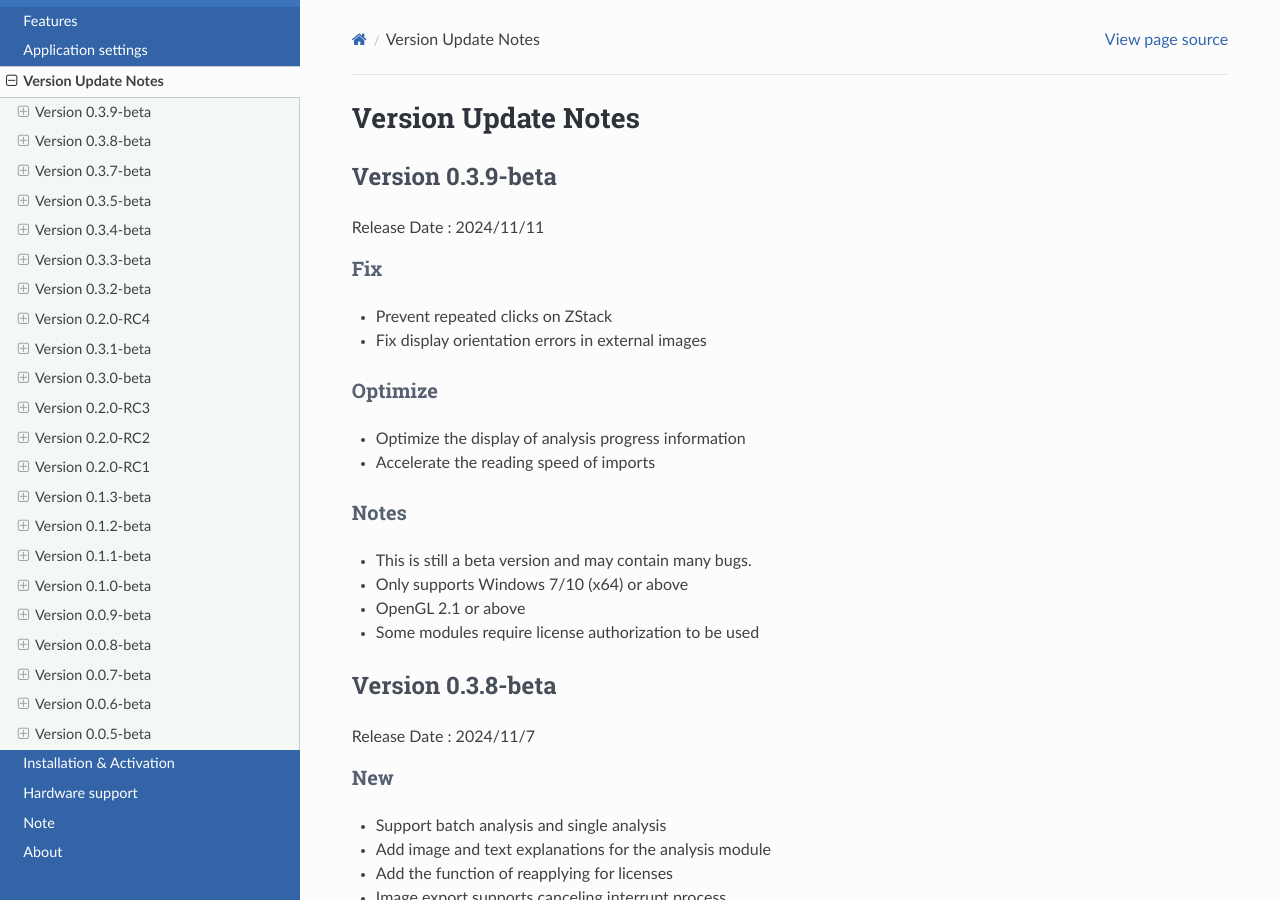
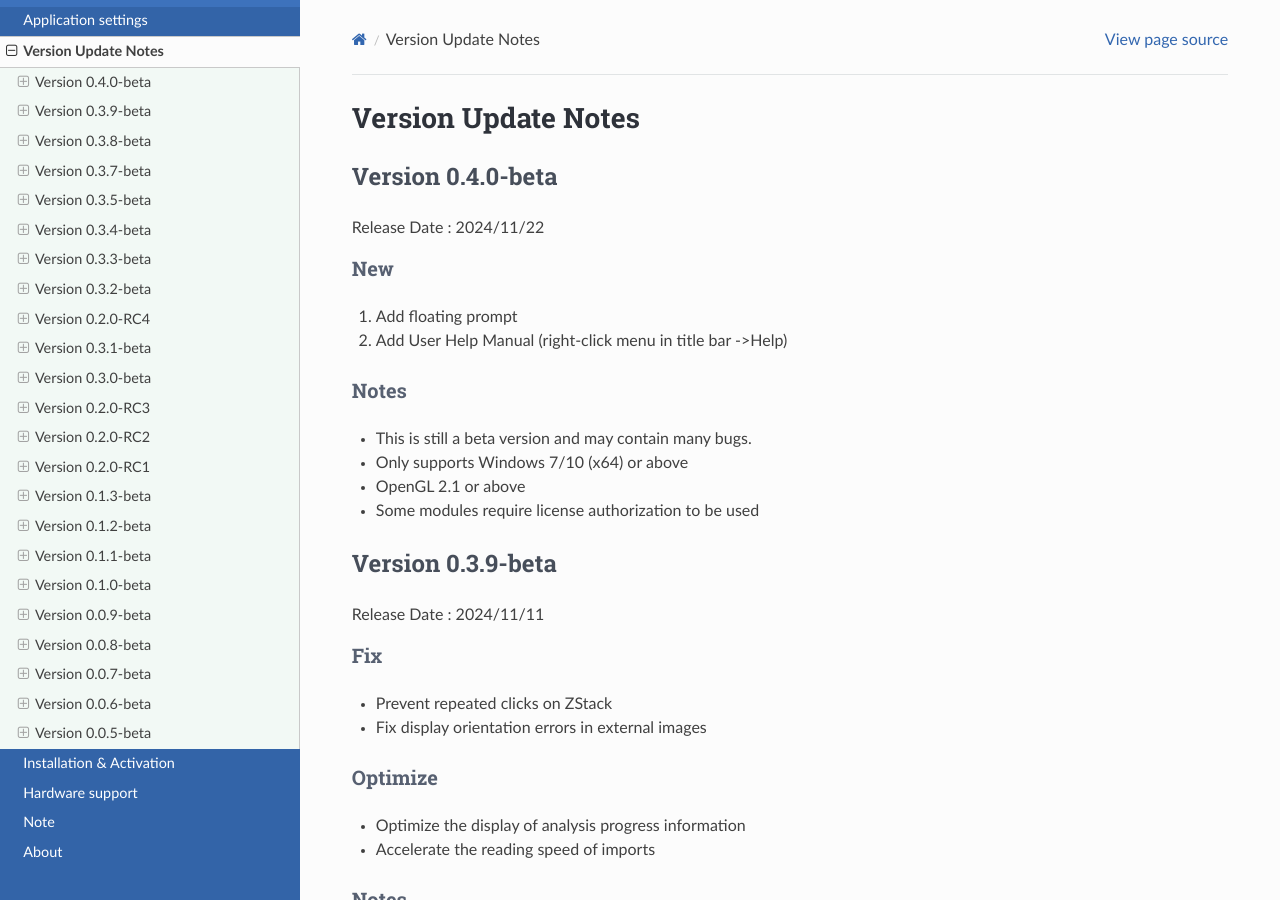
Before and after one commit to yangtong93/living-cell-docs, a Sphinx documentation site: the page built from source/user_guide/upgrade.md, in a window 1280 px wide and 900 px high. Built offline with Sphinx 7.4.7 and the Read the Docs theme 3.1.0, drawn with Linux system fonts in a browser that asks for light colours; pages that are not in the unit, such as notebooks, are missing from menus.

Commit message:
feature: 0.4.0-beta

```diff
--- a/source/user_guide/upgrade.md
+++ b/source/user_guide/upgrade.md
@@ -1,4 +1,18 @@
 # Version Update Notes
+
+## Version 0.4.0-beta
+
+Release Date : 2024/11/22
+
+### New
+1. Add floating prompt
+2. Add User Help Manual (right-click menu in title bar ->Help)
+
+### Notes
+* This is still a beta version and may contain many bugs.
+* Only supports Windows 7/10 (x64) or above
+* OpenGL 2.1 or above
+* Some modules require license authorization to be used
 
 ## Version 0.3.9-beta
 
```
Also changed, not shown: 1 other file.
